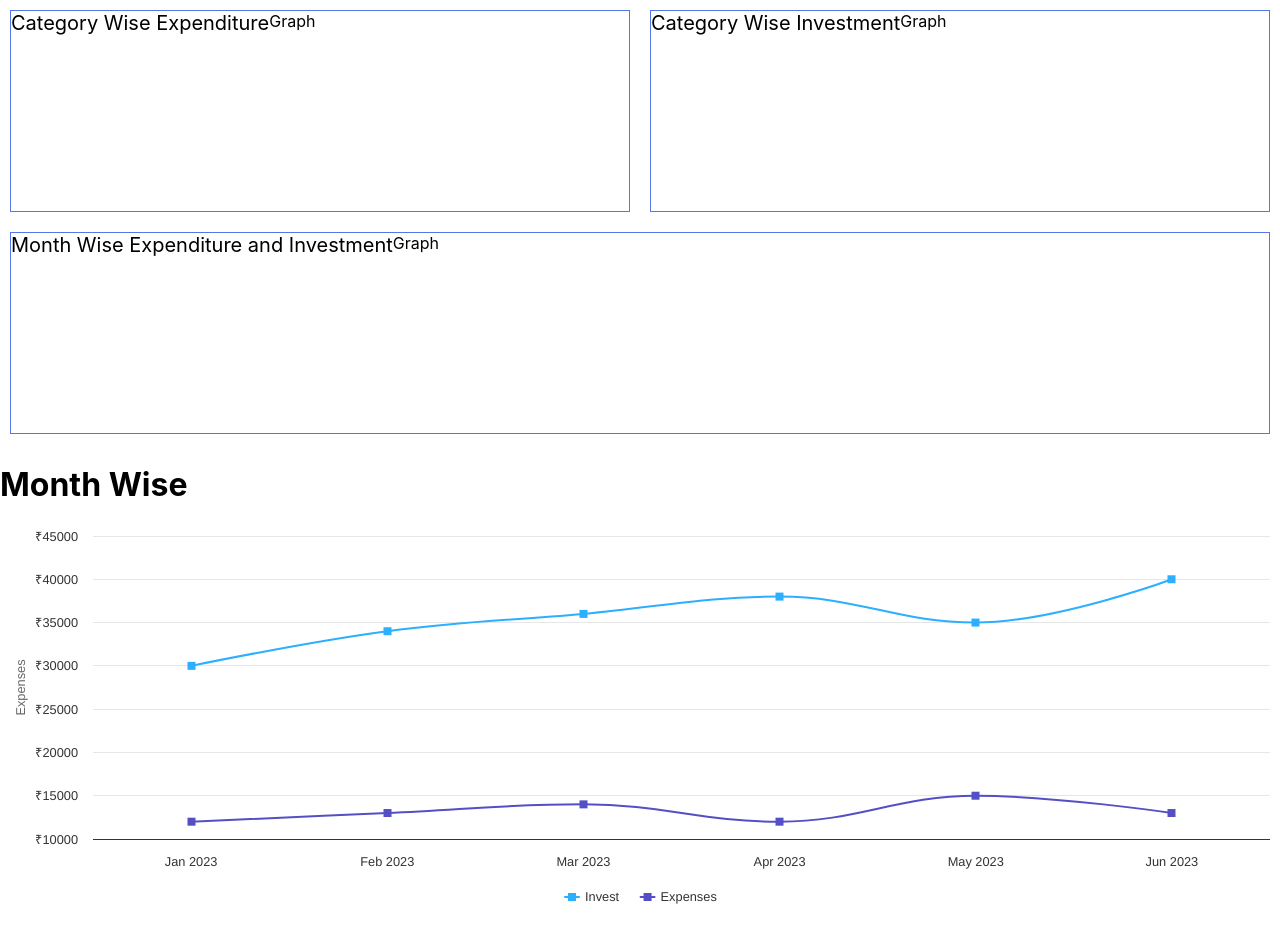
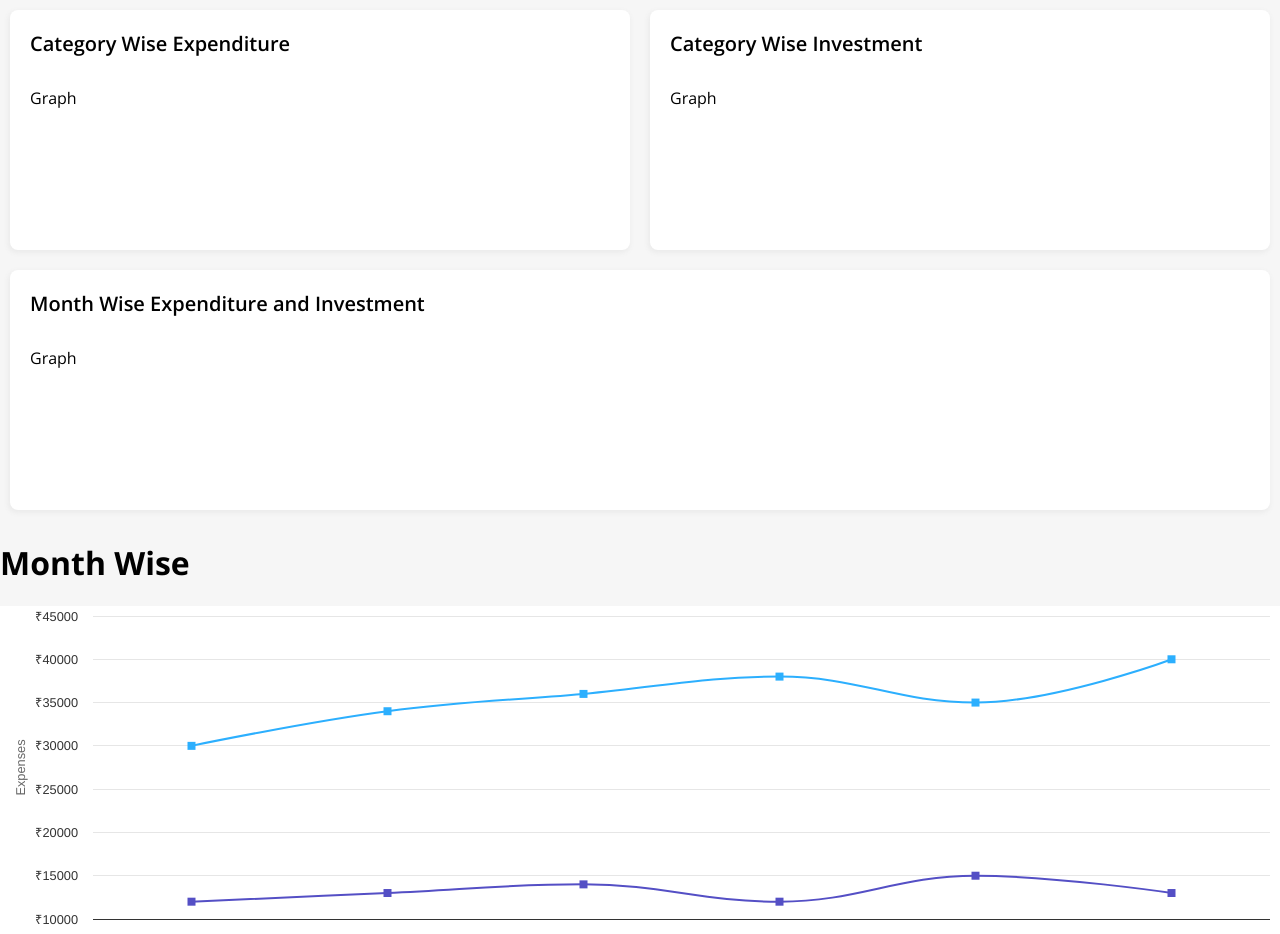
Before and after one commit to pranshuagrawal/fund-manager-hackathon-2023, a React (Create React App) app: page / in a window 1280 px wide. Shown: the top 934 px of the page. Built offline with nearby package versions, Linux system fonts and the light colour scheme.

Commit message:
Daily limit graph added

```diff
--- a/src/App.css
+++ b/src/App.css
@@ -1,3 +1,10 @@
+@import url('https://fonts.googleapis.com/css2?family=Open+Sans:wght@300;400;500;600;700;800&family=Press+Start+2P&display=swap');
+
+body {
+  background-color: #f6f6f6;
+  font-family: 'Open Sans', sans-serif;
+}
+
 .row {
   display: flex;
   justify-content: space-between;
@@ -8,11 +15,20 @@
 
 .column {
   display: flex;
+  flex-direction: column;
   flex: 1;
   min-height: 200px;
-  border: 1px solid #5675e8;
+  /* border: 1px solid #5675e8; */
+  background-color: #fff;
+  border-radius: 8px;
+  -webkit-box-shadow: -1px 2px 5px 1px rgba(235,235,235,1);
+  -moz-box-shadow: -1px 2px 5px 1px rgba(235,235,235,1);
+  box-shadow: -1px 2px 5px 1px rgba(235,235,235,1);
+  padding: 20px;
 }
 
 .heading {
   font-size: 20px;
+  font-weight: 600;
+  margin-bottom: 30px;
 }
--- a/src/App.js
+++ b/src/App.js
@@ -4,9 +4,10 @@ import CategoryWise from "./components/CategoryWise";
 import MonthWise from "./components/MonthWise";
 import DailyWise from "./components/DailyWise";
 
-import { categoryWiseData, monthWiseData, limits } from "./data";
+import { categoryWiseData, monthWiseData, limits, dailyData } from "./data";
 
 function App() {
+  // https://dribbble.com/shots/11278226-Analytic-dashboard-concept/attachments/2886599?mode=media
   return (
     <div className="container">
       <div className="container-inner">
@@ -16,7 +17,7 @@ function App() {
         <MonthWise data={monthWiseData} limits={limits} />
       </div>
       <div className="container-inner">
-        <DailyWise data={monthWiseData} limits={limits} />
+        <DailyWise data={dailyData} limits={limits} />
       </div>
     </div>
   );
--- a/src/components/DailyWise/index.jsx
+++ b/src/components/DailyWise/index.jsx
@@ -1,14 +1,34 @@
 import Highcharts from 'highcharts'
 import HighchartsReact from 'highcharts-react-official'
 
-const DailyWise = () => {
-
+const DailyWise = ({data, limits}) => {
+  const categories = data.spend.map(el => el.date)
+  const values = data.spend.map(el => el.amount)
   const options = {
+    chart: {
+        type: 'spline'
+    },
     title: {
       text: null
     },
+    yAxis: {
+      title: {
+        text: "Amount"
+      }
+    },
+    xAxis: {
+        categories,
+        accessibility: {
+            description: 'Months of the year'
+        }
+    },
+    legends: {
+      enabled: false
+    },
     series: [{
-      data: [1, 2, 3]
+      name: "Daily Spent",
+      data: values,
+      color: "#5675e8"
     }],
     credits: {
       enabled: false
@@ -19,10 +39,12 @@ const DailyWise = () => {
     <div className="row">
       <div className="column">
         <div className="heading">Daily Expenditure</div>
-        <div className="graph-container"><HighchartsReact
-          highcharts={Highcharts}
-          options={options}
-        /></div>
+        <div className="graph-container">
+          <HighchartsReact
+            highcharts={Highcharts}
+            options={options}
+          />
+        </div>
       </div>
       <div className="column">
         <div className="heading">Daily Investment</div>
--- a/src/data.js
+++ b/src/data.js
@@ -99,6 +99,33 @@ export const monthWiseData = {
   ],
 };
 
+export const dailyData = {
+  spend: [
+    { date: "07-01-2023", amount: 1000 },
+    { date: "07-02-2023", amount: 800 },
+    { date: "07-03-2023", amount: 700 },
+    { date: "07-04-2023", amount: 1100 },
+    { date: "07-05-2023", amount: 1000 },
+    { date: "07-06-2023", amount: 700 },
+    { date: "07-07-2023", amount: 900 },
+    { date: "07-08-2023", amount: 1300 },
+    { date: "07-09-2023", amount: 1200 },
+    { date: "07-10-2023", amount: 1000 },
+  ],
+  invest: [
+    { date: "07-01-2023", amount: 800 },
+    { date: "07-02-2023", amount: 1000 },
+    { date: "07-03-2023", amount: 900 },
+    { date: "07-04-2023", amount: 1200 },
+    { date: "07-05-2023", amount: 800 },
+    { date: "07-06-2023", amount: 700 },
+    { date: "07-07-2023", amount: 900 },
+    { date: "07-08-2023", amount: 1300 },
+    { date: "07-09-2023", amount: 1200 },
+    { date: "07-10-2023", amount: 1000 },
+  ],
+};
+
 export const limits = {
   spend: [
     {
```
